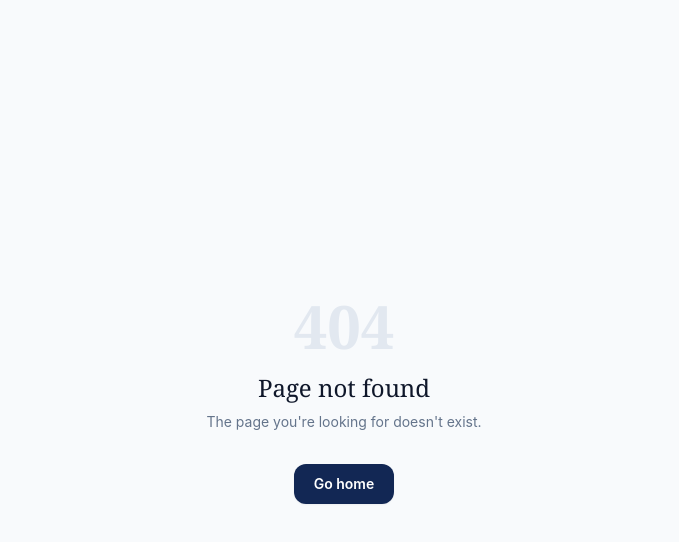
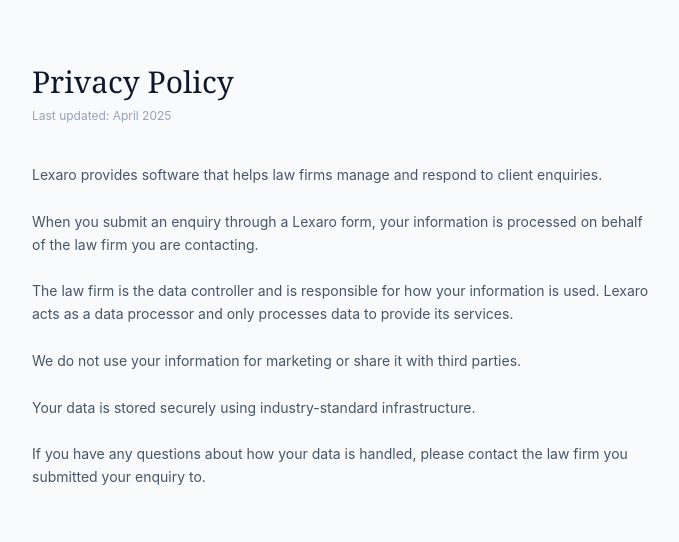
Before and after one commit to aamirptl19/CaseCapture, a Next.js app: page /privacy in a window 1280 px wide. Before the commit this address had no page. Shown: the top 542 px of the page, without its empty margins (296-975 px from the left). Built offline with nearby package versions, Linux system fonts and the light colour scheme.

Commit message:
Rename product

```diff
--- a/src/app/dashboard/settings/page.tsx
+++ b/src/app/dashboard/settings/page.tsx
@@ -45,7 +45,7 @@
       <div className="mb-8">
         <h1 className="font-display text-3xl text-slate-900">Settings</h1>
         <p className="text-slate-500 mt-1 text-sm">
-          Manage your firm&apos;s CaseCapture configuration.
+          Manage your firm&apos;s Lexaro configuration.
         </p>
       </div>
 
--- a/src/app/intake/[slug]/page.tsx
+++ b/src/app/intake/[slug]/page.tsx
@@ -64,10 +64,13 @@
       {/* Footer */}
       <footer className="border-t border-slate-200 mt-16 py-6 text-center">
         <p className="text-xs text-slate-400 max-w-xl mx-auto leading-relaxed">
-          By submitting this form, you agree that your information will be securely shared with {firm.name} for the purpose of assessing your enquiry. CaseCapture acts as a technology provider processing this information on the firm’s behalf.
+          By submitting this form, you agree that your information will be securely shared with {firm.name} for the purpose of assessing your enquiry. Lexaro acts as a technology provider processing this information on the firm’s behalf.
         </p>
         <p className="text-xs text-slate-400 mt-2">
-          Powered by <span className="font-medium">CaseCapture</span>
+          Powered by <span className="font-medium">Lexaro</span> ·{" "}
+          <a href="/privacy" className="hover:text-slate-600 underline underline-offset-2 transition-colors">
+            Privacy Policy
+          </a>
         </p>
       </footer>
     </div>
--- a/src/app/layout.tsx
+++ b/src/app/layout.tsx
@@ -3,8 +3,8 @@
 
 export const metadata: Metadata = {
   title: {
-    default: "CaseCapture — Legal Intake & Triage",
-    template: "%s | CaseCapture",
+    default: "Lexaro — Legal Intake & Triage",
+    template: "%s | Lexaro",
   },
   description:
     "AI-powered legal intake and triage for UK law firms. Capture better enquiries, triage faster.",
--- a/src/app/login/page.tsx
+++ b/src/app/login/page.tsx
@@ -46,7 +46,7 @@
           <div className="inline-flex items-center justify-center w-12 h-12 rounded-xl bg-primary mb-5 shadow-lg">
             <FileText className="w-6 h-6 text-white" />
           </div>
-          <p className="text-xs font-semibold uppercase tracking-widest text-slate-400 mb-3">CaseCapture</p>
+          <p className="text-xs font-semibold uppercase tracking-widest text-slate-400 mb-3">Lexaro</p>
           <h1 className="font-display text-3xl text-slate-900 leading-snug mb-3">
             Turn more enquiries into<br />paying clients
           </h1>
@@ -147,7 +147,7 @@
         </ul>
 
         <p className="text-center text-xs text-slate-400 mt-6">
-          CaseCapture is a secure platform for authorised law firm staff only.
+          Lexaro is a secure platform for authorised law firm staff only.
         </p>
       </div>
     </div>
--- /dev/null
+++ b/src/app/privacy/page.tsx
@@ -0,0 +1,37 @@
+import type { Metadata } from "next";
+
+export const metadata: Metadata = {
+  title: "Privacy Policy",
+};
+
+export default function PrivacyPage() {
+  return (
+    <div className="min-h-screen bg-slate-50">
+      <div className="max-w-2xl mx-auto px-6 py-16">
+        <h1 className="font-display text-3xl text-slate-900 mb-2">Privacy Policy</h1>
+        <p className="text-xs text-slate-400 mb-10">Last updated: April 2025</p>
+
+        <div className="space-y-6 text-sm text-slate-600 leading-relaxed">
+          <p>
+            Lexaro provides software that helps law firms manage and respond to client enquiries.
+          </p>
+          <p>
+            When you submit an enquiry through a Lexaro form, your information is processed on behalf of the law firm you are contacting.
+          </p>
+          <p>
+            The law firm is the data controller and is responsible for how your information is used. Lexaro acts as a data processor and only processes data to provide its services.
+          </p>
+          <p>
+            We do not use your information for marketing or share it with third parties.
+          </p>
+          <p>
+            Your data is stored securely using industry-standard infrastructure.
+          </p>
+          <p>
+            If you have any questions about how your data is handled, please contact the law firm you submitted your enquiry to.
+          </p>
+        </div>
+      </div>
+    </div>
+  );
+}
--- a/src/components/dashboard/nav.tsx
+++ b/src/components/dashboard/nav.tsx
@@ -46,7 +46,7 @@
             <FileText className="w-4 h-4 text-white" />
           </div>
           <div className="min-w-0">
-            <p className="text-xs font-semibold text-white/50 uppercase tracking-widest">CaseCapture</p>
+            <p className="text-xs font-semibold text-white/50 uppercase tracking-widest">Lexaro</p>
             <p className="text-sm font-medium text-white truncate">{firmName}</p>
           </div>
         </div>
```
